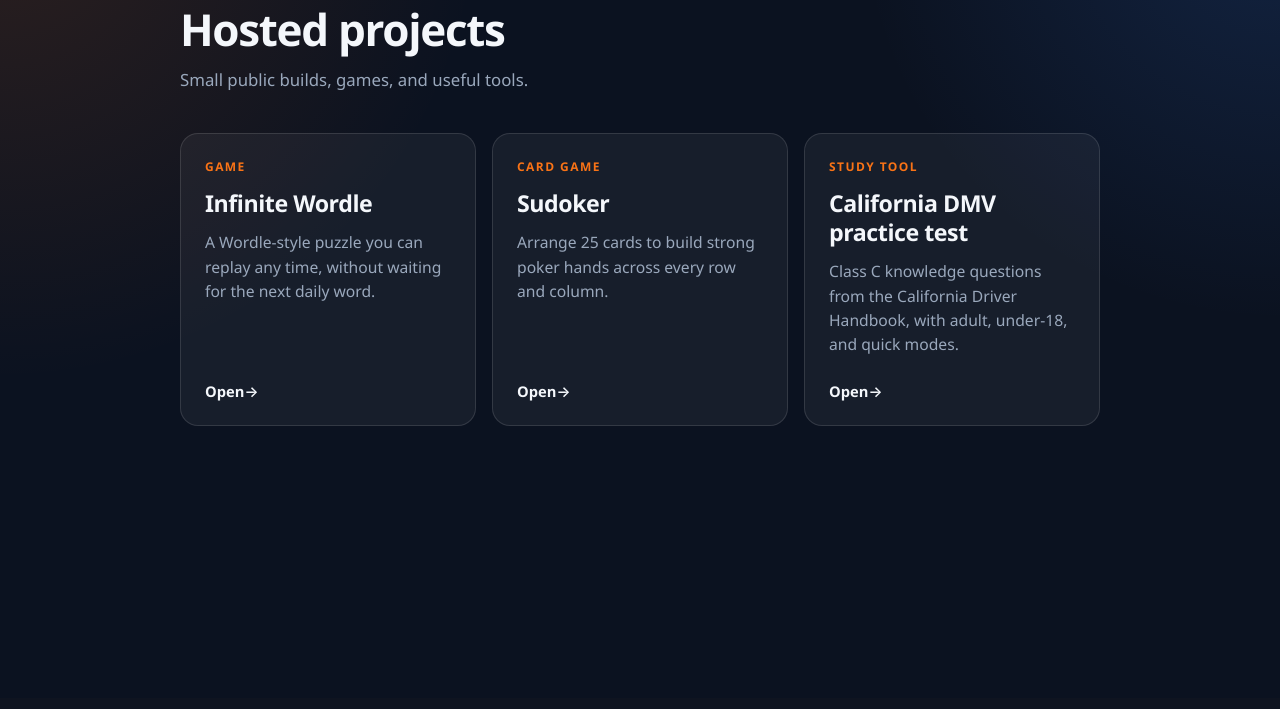
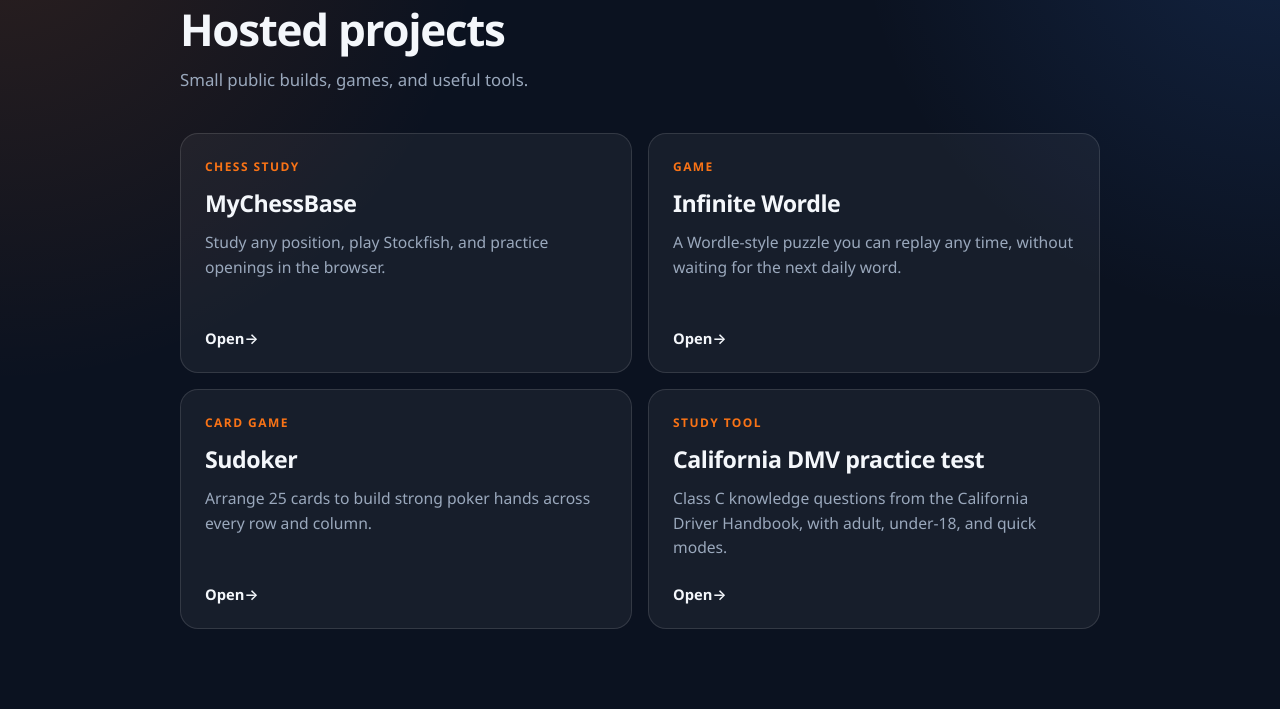
Before and after one commit to HemeshDJ/HemeshDJ.github.io, a PHP site: page / in a window 1280 px wide. Shown: the part 102-811 px from the top of the page. Before the commit the page ends 528 px from the top, so only its background shows below. Run offline with PHP 8.4, Linux system fonts and the light colour scheme.

Commit message:
Add MyChessBase to the hosted projects list.
Co-authored-by: Cursor <cursoragent@cursor.com>

```diff
--- a/homecss.css
+++ b/homecss.css
@@ -69,7 +69,7 @@ a {
 
 .project-grid {
   display: grid;
-  grid-template-columns: repeat(3, minmax(0, 1fr));
+  grid-template-columns: repeat(2, minmax(0, 1fr));
   gap: 16px;
   margin-top: 40px;
   width: 100%;
@@ -134,12 +134,6 @@ a {
   color: var(--accent);
 }
 
-@media (max-width: 900px) {
-  .project-grid {
-    grid-template-columns: repeat(2, minmax(0, 1fr));
-  }
-}
-
 @media (max-width: 720px) {
   .page-shell {
     width: min(100% - 28px, 920px);
--- a/index.html
+++ b/index.html
@@ -6,9 +6,9 @@
     <title>HemeshDJ — Hosted projects</title>
     <meta
       name="description"
-      content="Projects hosted by HemeshDJ, including Infinite Wordle, Sudoker, and a California DMV practice test."
+      content="Projects hosted by HemeshDJ, including MyChessBase, Infinite Wordle, Sudoker, and a California DMV practice test."
     >
-    <link rel="stylesheet" href="homecss.css?v=3">
+    <link rel="stylesheet" href="homecss.css?v=4">
   </head>
   <body>
     <div class="page-shell">
@@ -23,6 +23,13 @@
         </section>
 
         <section class="project-grid" aria-label="Hosted projects">
+          <article class="project-card">
+            <p class="project-type">Chess study</p>
+            <h2>MyChessBase</h2>
+            <p class="project-description">Study any position, play Stockfish, and practice openings in the browser.</p>
+            <a class="project-cta" href="https://hemeshdj.github.io/MyChessBase/">Open</a>
+          </article>
+
           <article class="project-card">
             <p class="project-type">Game</p>
             <h2>Infinite Wordle</h2>
--- a/sitemap.xml
+++ b/sitemap.xml
@@ -4,6 +4,11 @@
     <loc>https://hemeshdj.github.io/</loc>
     <changefreq>weekly</changefreq>
     <priority>1.0</priority>
+  </url>
+  <url>
+    <loc>https://hemeshdj.github.io/MyChessBase/</loc>
+    <changefreq>weekly</changefreq>
+    <priority>0.8</priority>
   </url>
   <url>
     <loc>https://hemeshdj.github.io/Infinite-Wordle/</loc>
```
